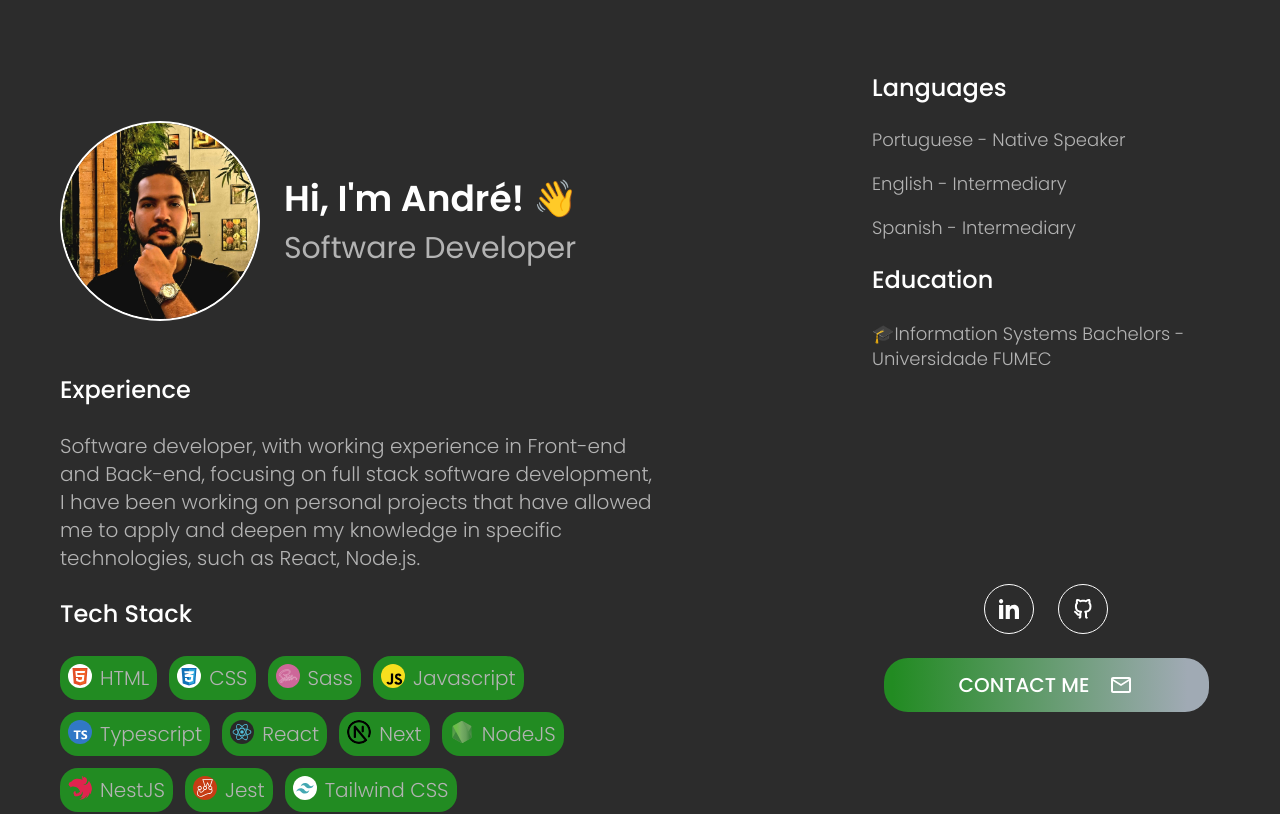
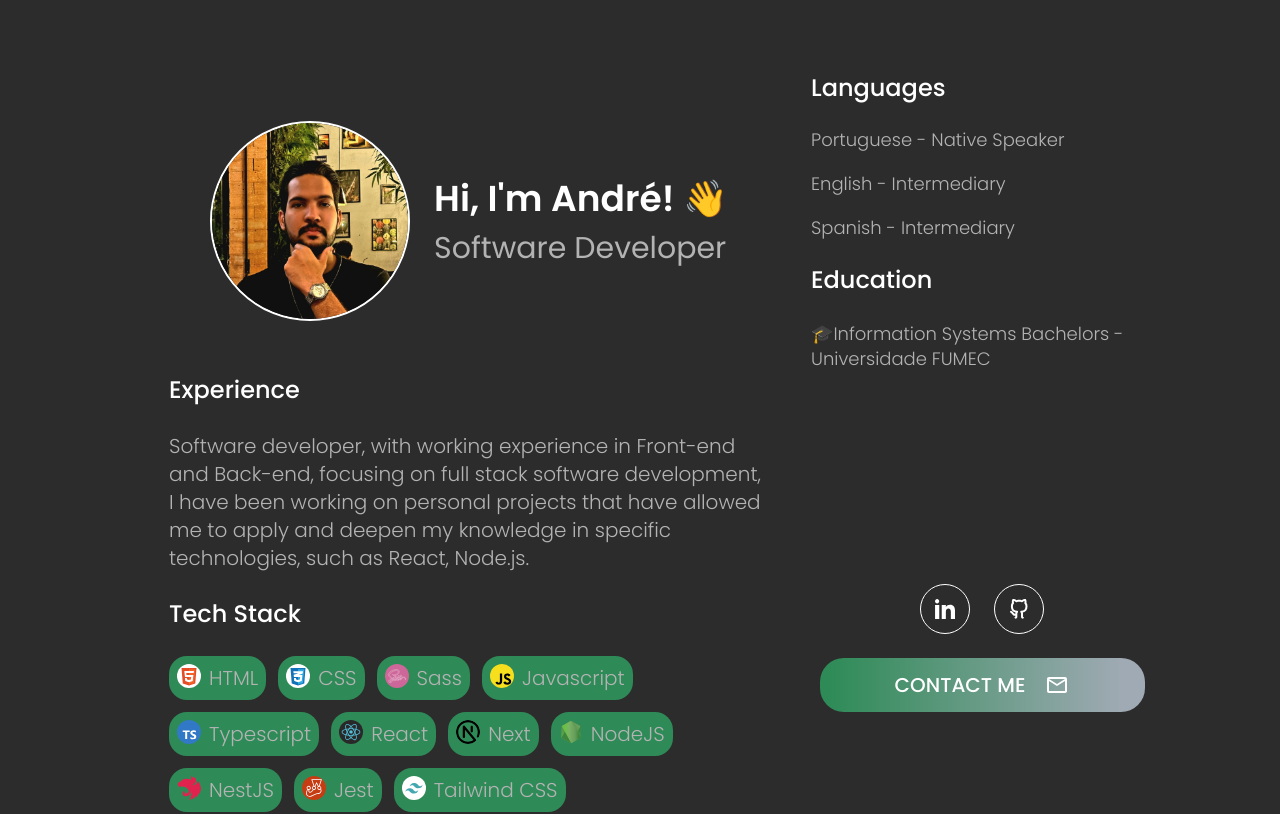
Before and after one commit to AFCOliveira/My-Portfolio, a Next.js app: page / in a window 1280 px wide. Shown: the top 814 px of the page. Built offline with nearby package versions, Linux system fonts and the light colour scheme.

Commit message:
fix: alter layout and color

```diff
--- a/src/app/components/experience/tech-item/tech-item.scss
+++ b/src/app/components/experience/tech-item/tech-item.scss
@@ -2,7 +2,7 @@
   display: flex;
   border-radius: 18px;
   padding: 8px;
-  background-color: #228B22;
+  background-color: #2E8B57;
 
   .item {
     display: flex;
--- a/src/app/styles/home.scss
+++ b/src/app/styles/home.scss
@@ -20,7 +20,7 @@
       width: 100%;
 
       .btn-primary {
-        background: linear-gradient(90deg, #228B22 2.62%, #a0aab4 93.38%);
+        background: linear-gradient(90deg, #2E8B57 2.62%, #a0aab4 93.38%);
           border-radius: 24px;
           width: 325px;
           padding: 12px;
@@ -44,14 +44,12 @@
 
 @media (min-width: 768px){
   .container {
-      padding: 70px 60px;
+      padding: 70px 70px;
       gap: 0;
-      // height: 100vh;
-      // grid-template-rows: fit-content(100%);
       grid-template-columns: 60% 30%;
       align-items: center;
-      justify-items: start;
-      justify-content: space-between;
+      justify-items: center;
+      justify-content: center;
       grid-template-areas:
       "header info"
       "experience btns";
```
Also changed, not shown: 1 other file (tests, documents, lock files or other folders).
